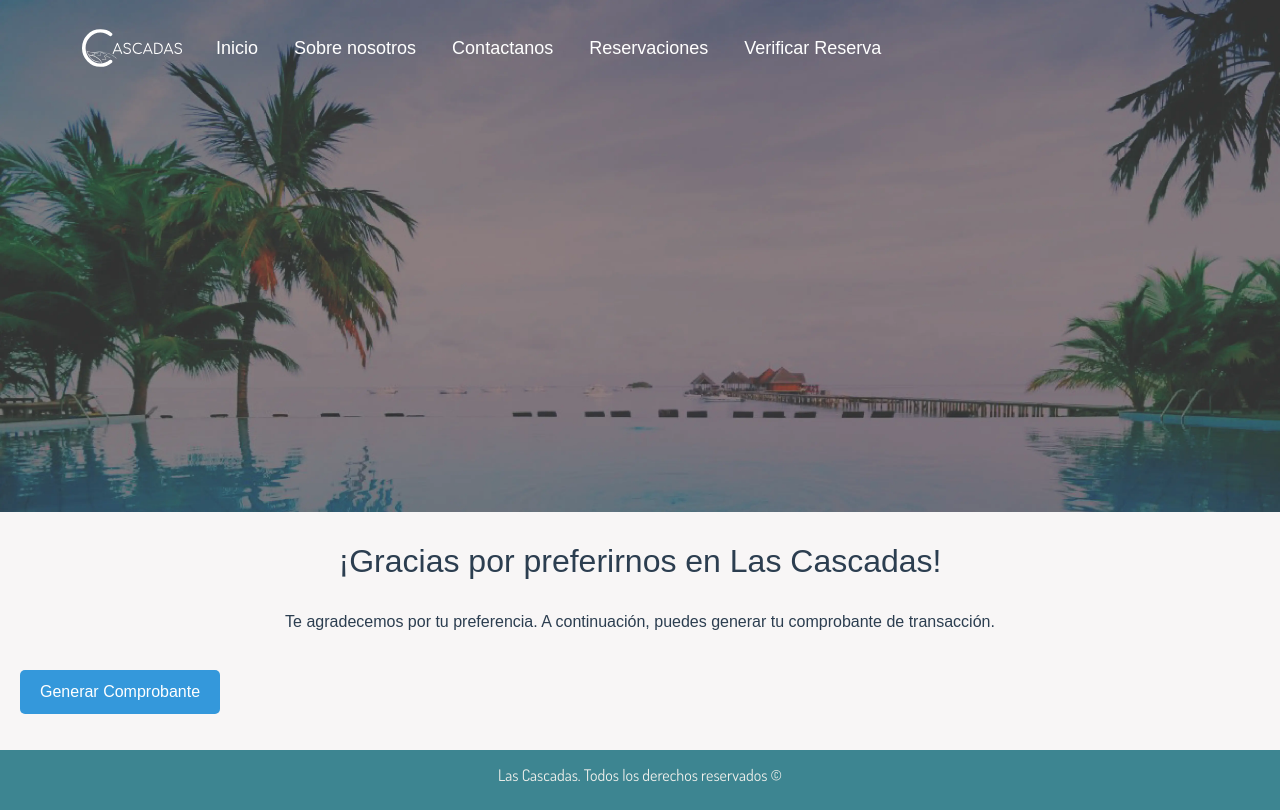
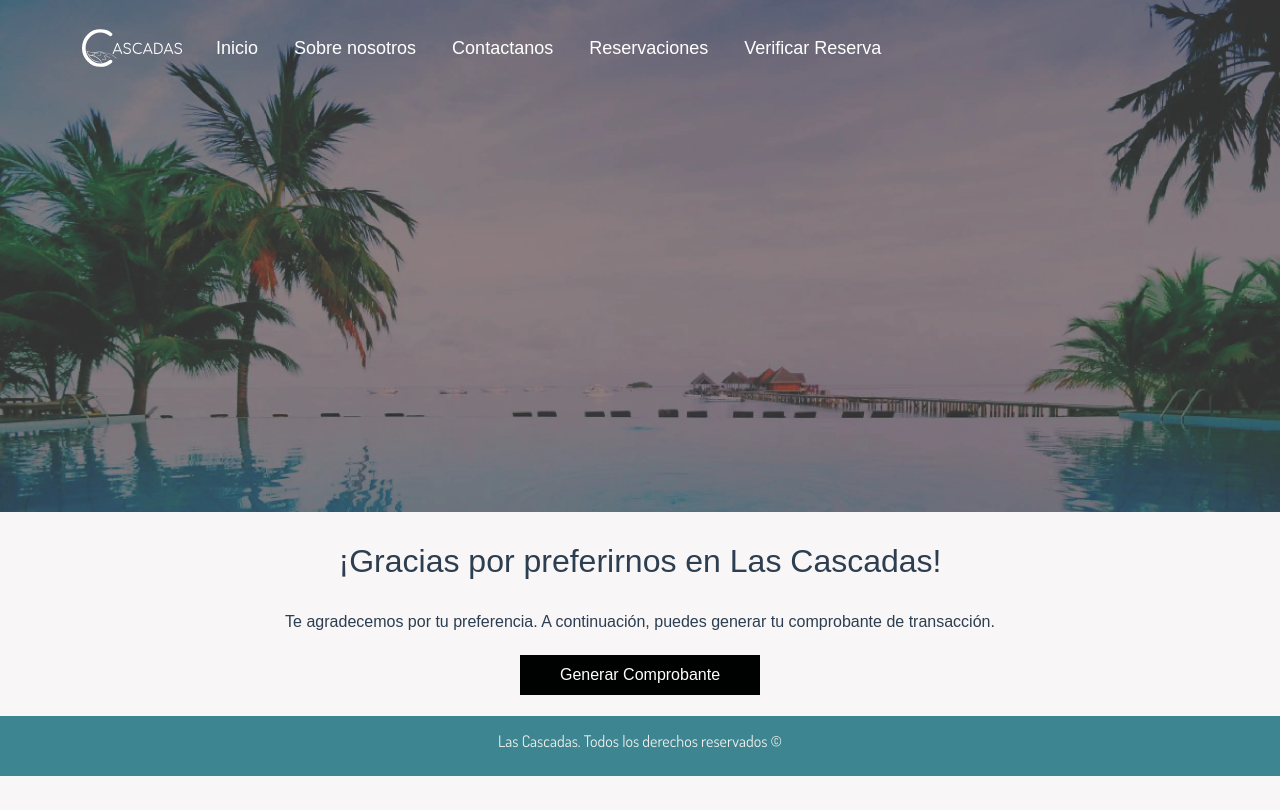
Before and after one commit to RodriguezKevin8/las_cascadas, a React (Vite) app in the folder React/: page /final/1/1/1/1/1 in a window 1280 px wide. Built offline with nearby package versions, Linux system fonts and the light colour scheme.

Commit message:
hoy si ya se termino

```diff
--- a/React/src/components/PDFGenerator.jsx
+++ b/React/src/components/PDFGenerator.jsx
@@ -2,7 +2,7 @@ import React from "react";
 import jsPDF from "jspdf";
 import img1 from "../images/logito.png";
 import { useParams, Link } from "react-router-dom";
-
+import '../css/pdf.css';
 const PDFGenerator = () => {
   const { nombre, fechaentrada, fechasalida, total, comprobante } = useParams();
   const generatePDF = () => {
@@ -36,7 +36,7 @@ const PDFGenerator = () => {
   };
 
   return (
-    <div>
+    <div className="exito">
       <h2 style={{ textAlign: "center", color: "#2c3e50", margin: "30px" }}>
         ¡Gracias por preferirnos en Las Cascadas!
       </h2>
@@ -46,17 +46,6 @@ const PDFGenerator = () => {
       </p>
       <button
         onClick={generatePDF}
-        style={{
-          backgroundColor: "#3498db",
-          color: "#fff",
-          padding: "10px 20px",
-          borderRadius: "5px",
-          cursor: "pointer",
-          border: "none",
-          fontSize: "16px",
-          margin: "20px",
-          textAlign: "center",
-        }}
       >
         Generar Comprobante
       </button>
--- a/React/src/components/ReservacionesComponent.jsx
+++ b/React/src/components/ReservacionesComponent.jsx
@@ -259,7 +259,9 @@ function ReservacionesComponent() {
             />
           </label>
           <p>Días de reserva: {calcularDiferenciaDias()}</p>
+          <div className="exito">
           <button type="submit">Guardar Reservación</button>
+          </div>
         </form>
       </div>
     </div>
--- a/React/src/css/fmrRservacion.css
+++ b/React/src/css/fmrRservacion.css
@@ -7,7 +7,7 @@
 }
 @media (min-width: 768px) {
   .detalles {
-    flex-direction: row;
+    flex-direction: column;
     justify-content: center;
   }
 }
--- /dev/null
+++ b/React/src/css/pdf.css
@@ -0,0 +1,13 @@
+.exito {
+  display: flex;
+  flex-direction: column;
+  align-items: center;
+}
+.exito button {
+  width: 15rem;
+  background-color: var(--colorBoton);
+}
+
+.exito button:hover {
+  background-color: var(--color3);
+}
```
